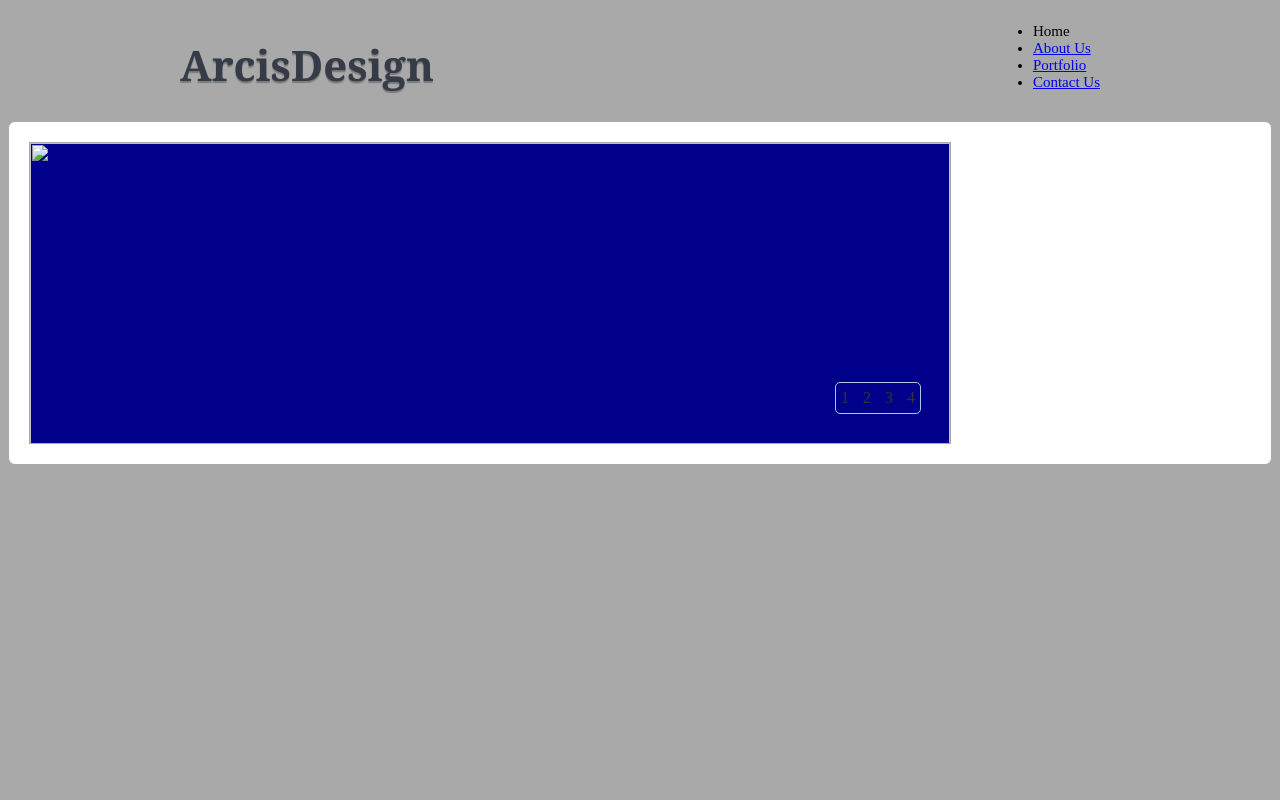
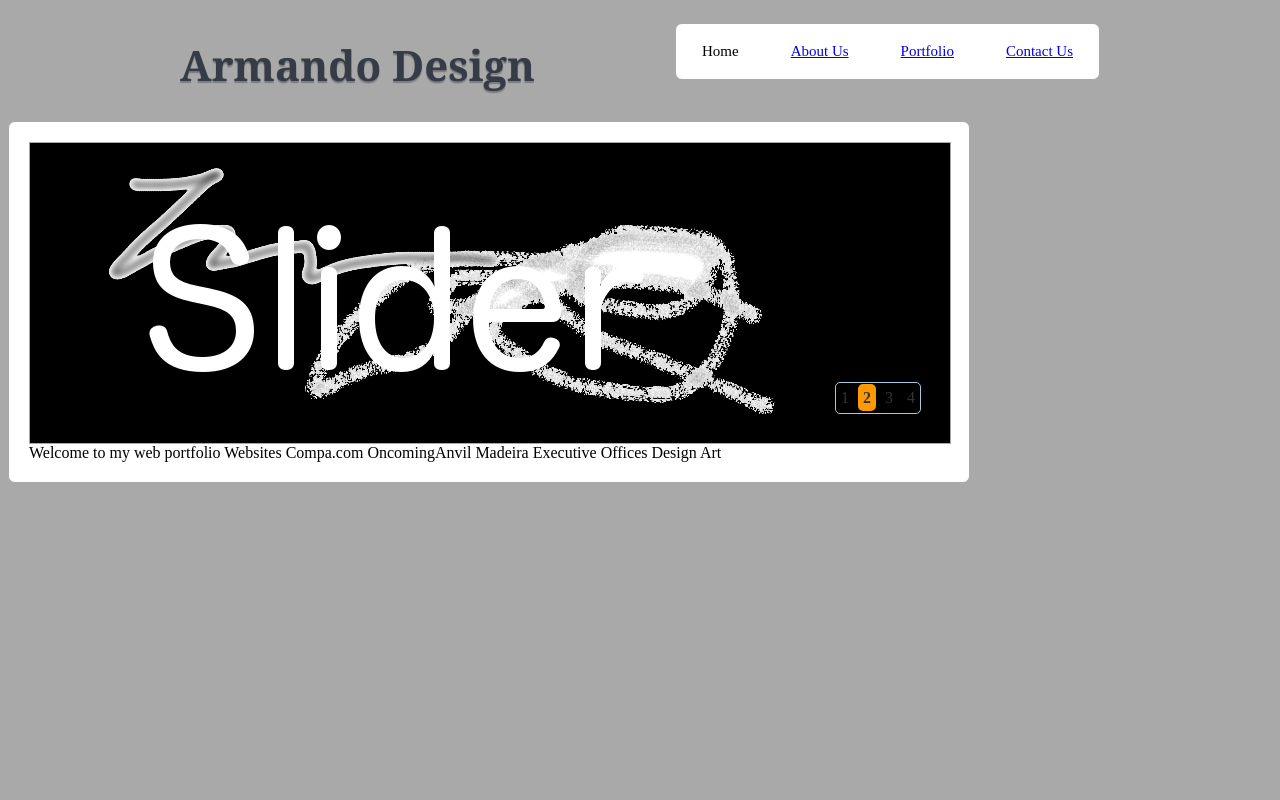
Before and after one commit to mrthoughtbubble/portfolio, a plain HTML site: page index.html in a window 1280 px wide. Drawn offline with nearby package versions, Linux system fonts and the light colour scheme; a web font is replaced by a local one.

Commit message:
Fixed Slider
Updated Comment error and js sytax

```diff
--- a/index.html
+++ b/index.html
@@ -5,7 +5,8 @@
 		<title>Creating A Portfolio Website With CSS and JQuery</title>
 		<script src="http://ajax.googleapis.com/ajax/libs/jquery/1.4.1/jquery.min.js" type="text/javascript"></script>
 		<script src="vtip.js" type="text/javascript"></script>
-		<script src="slider.js" type="text/javascript"></script>
+		<script type="text/javascript" src="slider.js" ></script>
+		<link rel="stylesheet" type="text/css" href="http://fonts.googleapis.com/css?family=Font+Name">
 
 		<link rel="stylesheet" type="text/css" href="portfolio.css" />
 	</head>
@@ -14,7 +15,7 @@
 <body bgcolor="#a9a9a9">
 	<div id="wrapper">
 		<div id="logo">
-			<h1>ArcisDesign</h1>
+			<h1>Armando Design</h1>
 		</div>
 
 		<div id="nav">
@@ -30,10 +31,10 @@
 		<div class="inslider">
 			<div class="imageholder">
 				<div class="imgslider">
-				<img src="XXXXXX" alt="" height="320" width="920">
-				<img src="XXXXXX" alt="" height="320" width="920">
-				<img src="XXXXXX" alt="" height="320" width="920">
-				<img src="XXXXXX" alt="" height="320" width="920">
+				<img src="images/920x320slider.png" alt="" height="320" width="920">
+				<img src="images/920x320slider.png" alt="" height="320" width="920">
+				<img src="images/920x320slider.png" alt="" height="320" width="920">
+				<img src="images/920x320slider.png" alt="" height="320" width="920">
 			</div>
 		</div>
 		<div class="imagenav">
@@ -44,6 +45,19 @@
 		</div>
 	</div>
 		<div id="content">
+
+		Welcome to my web portfolio
+
+		Websites
+		Compa.com
+		OncomingAnvil
+		Madeira Executive Offices
+
+		Design
+
+		Art
+
+
 		</div>
 </body>
 
--- a/portfolio.css
+++ b/portfolio.css
@@ -33,7 +33,7 @@
 	position: relative;
 }
 
-#nav u1 {
+#nav ul {
 	background-color: white;
 	border: 1px solid #a9a9a9;
 	-moz-border-radius: 7px;
@@ -43,7 +43,7 @@
 	padding: 0;
 }
 
-#nav u1 li {
+#nav ul li {
 	display: inline;
 	float: left;
 	height: 16px;
@@ -73,6 +73,7 @@
 	-moz-border-radius: 7px;
 	-webkit-border-radius: 7px;
 	-khtml-border-radius: 7px;
+	width:920px;
 }
 
 .inslider {
@@ -131,5 +132,3 @@
 	-webkit-border-radius: 5px;
 	-khtml-border-radius: 5px;
 }
-
-}
--- a/slider.js
+++ b/slider.js
@@ -2,7 +2,7 @@ $(document).ready(function(){
 
 	/************************************************************************
 	* Function Definitions *
-	************************************************************************ /
+	************************************************************************/
 	rotate =function() {
 		var slideid = $active.attr("rel") -1;
 		var slidedistance = slideid * imgwidth;
@@ -11,7 +11,7 @@ $(document).ready(function(){
 
 		$active.addClass('active');
 
-		$(".imageslider").animate({left: -slidedistance}, 500);
+		$(".imgslider").animate({left: -slidedistance}, 500);
 	};
 
 	rotation = function() {
@@ -27,7 +27,7 @@ $(document).ready(function(){
 		} , 5000);
 	};
 
-	$(".imagenav a").click(functional(){
+	$(".imagenav a").click(function(){
 		$active =$(this);
 		clearInterval(play);
 		rotate();
@@ -39,24 +39,24 @@ $(document).ready(function(){
 
 	/************************************************************************
 	* End of Function Defintions *
-	************************************************************************ /
+	************************************************************************/
 
 	/************************************************************************
 	* Main Code  *
-	************************************************************************ /
+	************************************************************************/
 
 
 	$(".imagenav a:first").addClass("active");
 
 	var imgwidth =$(".imageholder").width();
-	var totalimg = $(".imageslider img").size();
+	var totalimg = $(".imgslider img").size();
 	var allimgwidth = imgwidth * totalimg;
-	$(".imageslider").css({'width':allimgwidth});
+	$(".imgslider").css({'width':allimgwidth});
 	rotation();
 
 
 	/************************************************************************
 	* End of Main Code *
-	************************************************************************ /
+	************************************************************************/
 
 	});
```
Also changed, not shown: images/920x320slider.png (added), 2 other files.
